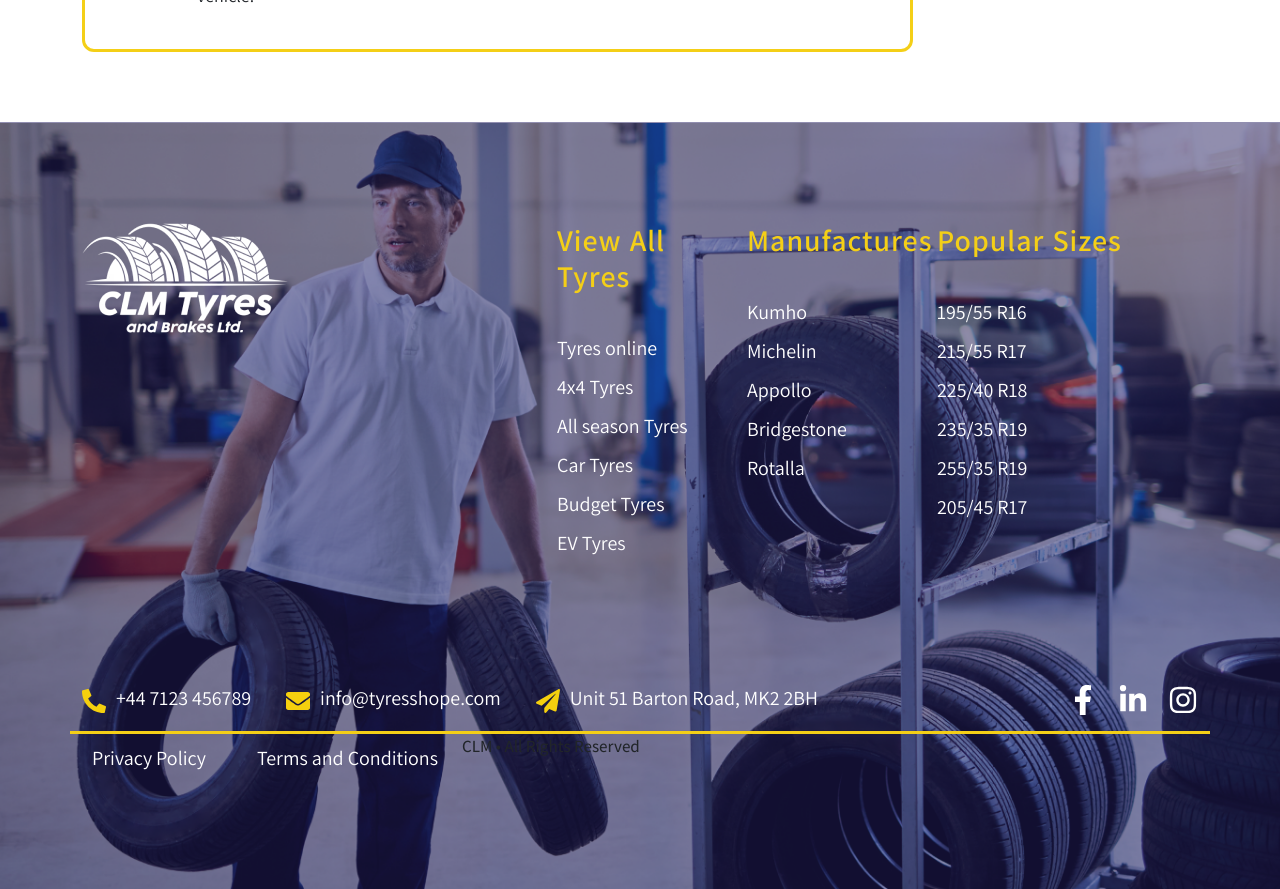
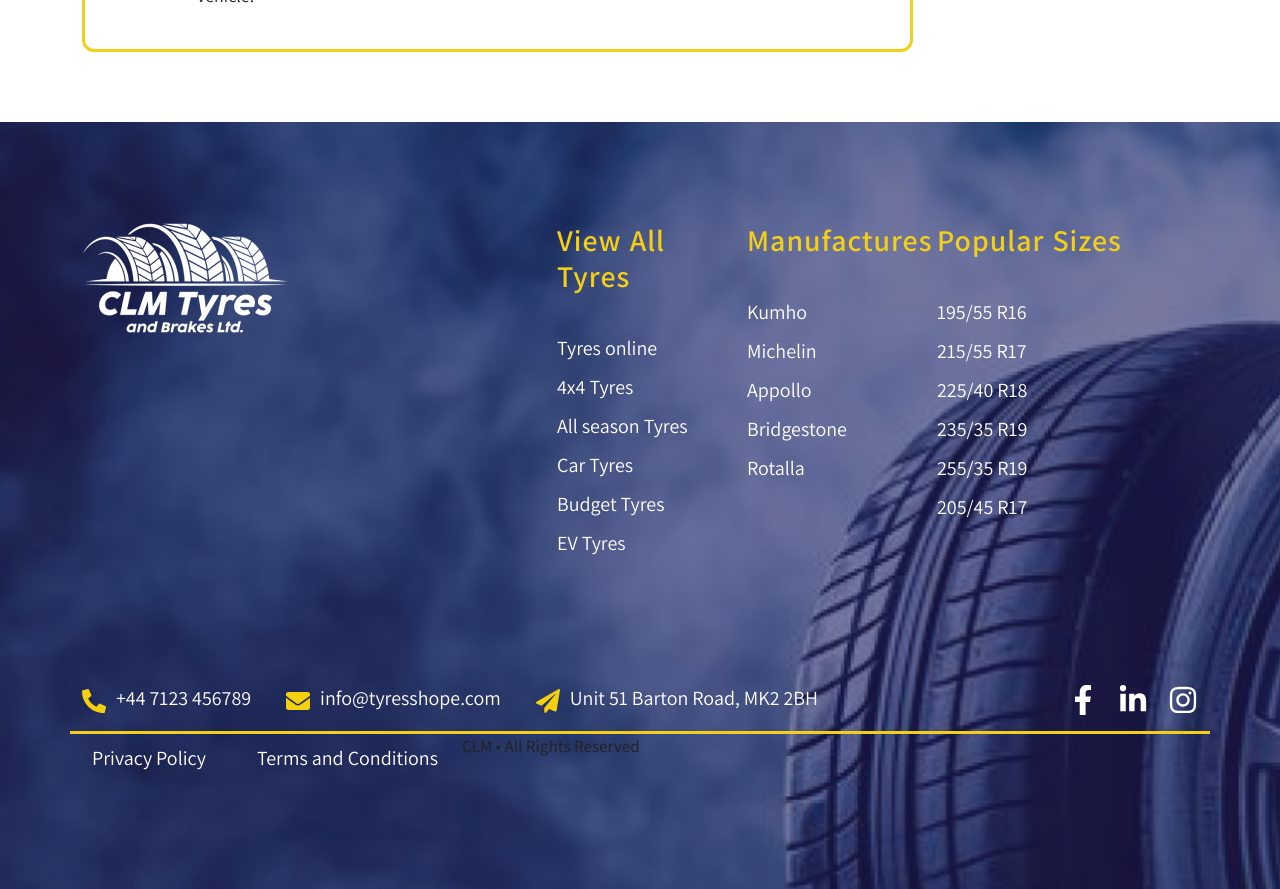
Before and after one commit to MuhammadImran72/carmodel, a React (Create React App) app: page /cart in a window 1280 px wide. Shown: the part 940-1829 px from the top of the page. Built offline with nearby package versions, Linux system fonts and the light colour scheme.

Commit message:
footer logo update

```diff
--- a/src/App.css
+++ b/src/App.css
@@ -453,7 +453,7 @@
 }
 
 .footeroutermain{
-    background-image: url("./images/clmtyresbanner.png");
+    background-image: url("./images/ClmFooterLogobanner.png");
     background-position: center center;
     background-repeat: no-repeat;
     background-size: cover;
```
